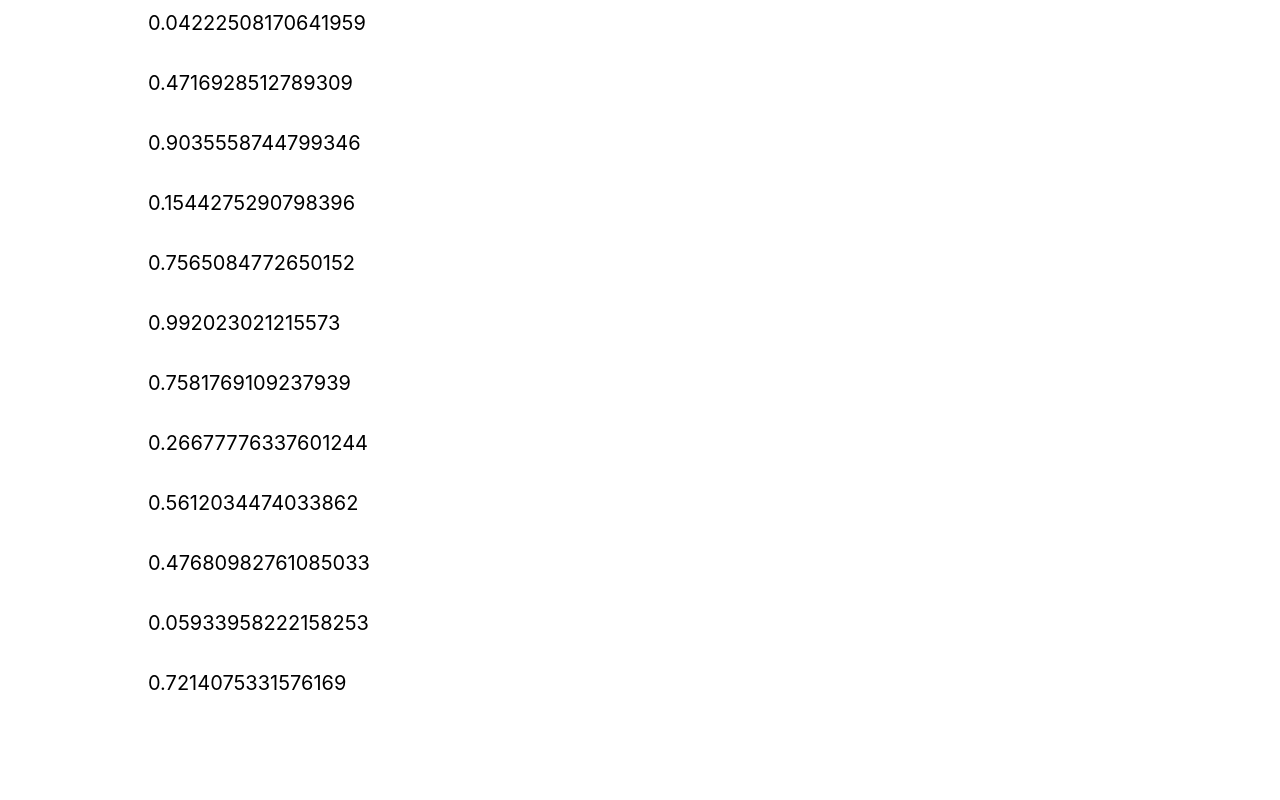
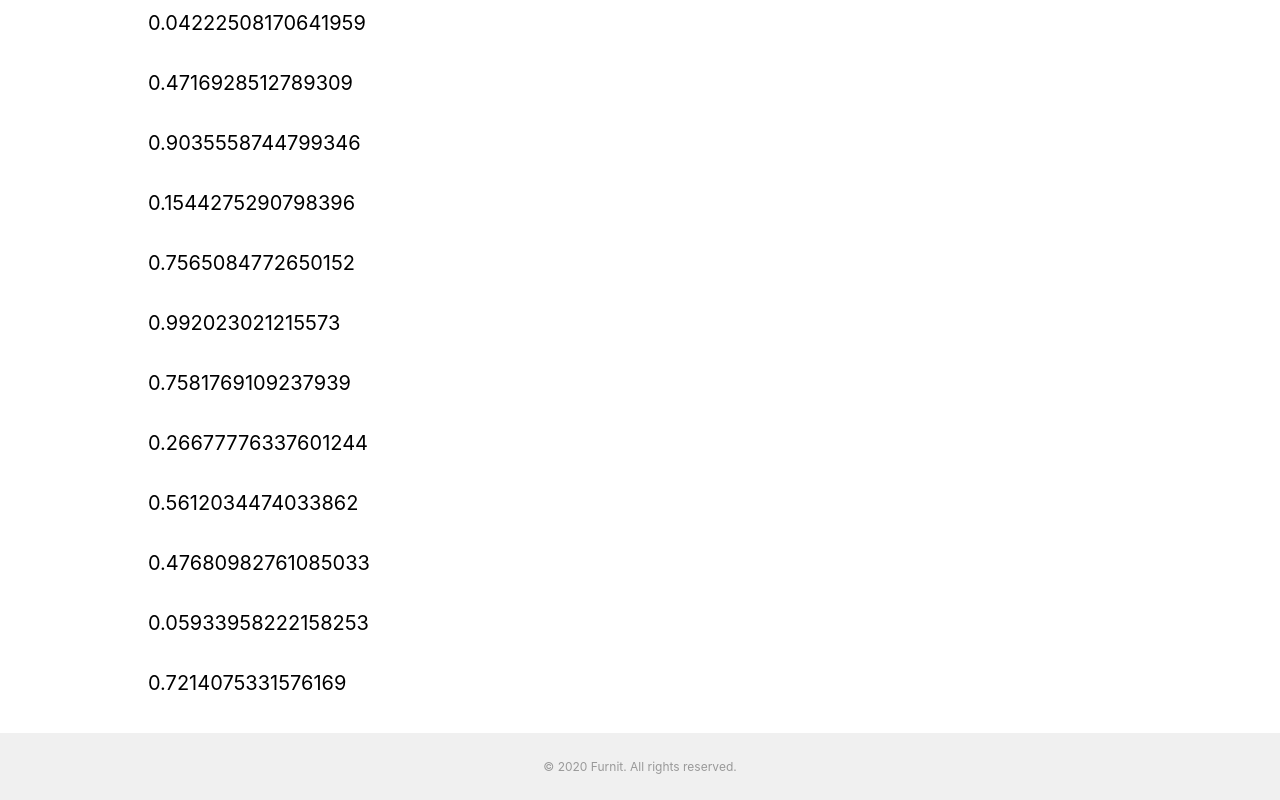
Before and after one commit to mingjunlu/furnit-frontend, a React (Create React App) app: page / in a window 1280 px wide. Shown: the part 2367-3167 px from the top of the page. Before the commit the page ends 3100 px from the top, so only its background shows below. Built offline with nearby package versions, Linux system fonts and the light colour scheme; what webfontloader would draw is missing.

Commit message:
Add Footer

```diff
--- a/src/components/App.js
+++ b/src/components/App.js
@@ -1,11 +1,13 @@
 import React from 'react';
 import Header from './shared/Header/Header';
 import Home from './Home/Home';
+import Footer from './shared/Footer/Footer';
 
 const App = () => (
     <>
         <Header />
         <Home />
+        <Footer />
     </>
 );
 
--- /dev/null
+++ b/src/components/shared/Footer/Footer.js
@@ -0,0 +1,12 @@
+import React from 'react';
+import styles from './Footer.module.css';
+
+const Footer = () => (
+    <section className={styles.section}>
+        <footer className={styles.footer}>
+            <p>© 2020 Furnit. All rights reserved.</p>
+        </footer>
+    </section>
+);
+
+export default Footer;
--- /dev/null
+++ b/src/components/shared/Footer/Footer.module.css
@@ -0,0 +1,12 @@
+.section {
+    background-color: rgb(240, 240, 240);
+}
+
+.footer {
+    padding: 2.4rem 0;
+    max-width: 1024px;
+    margin: 0 auto;
+    text-align: center;
+    font-size: 1.2rem;
+    color: rgb(153, 153, 153);
+}
```
